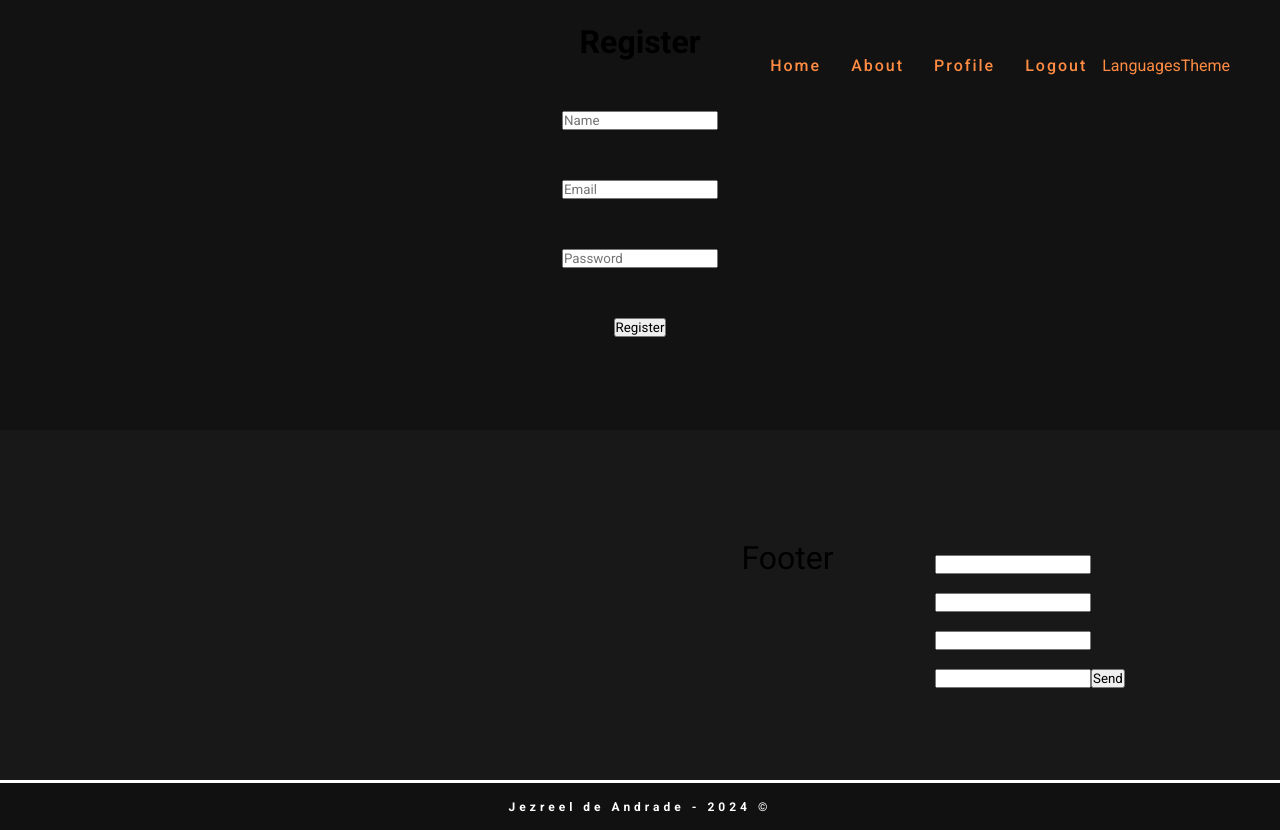
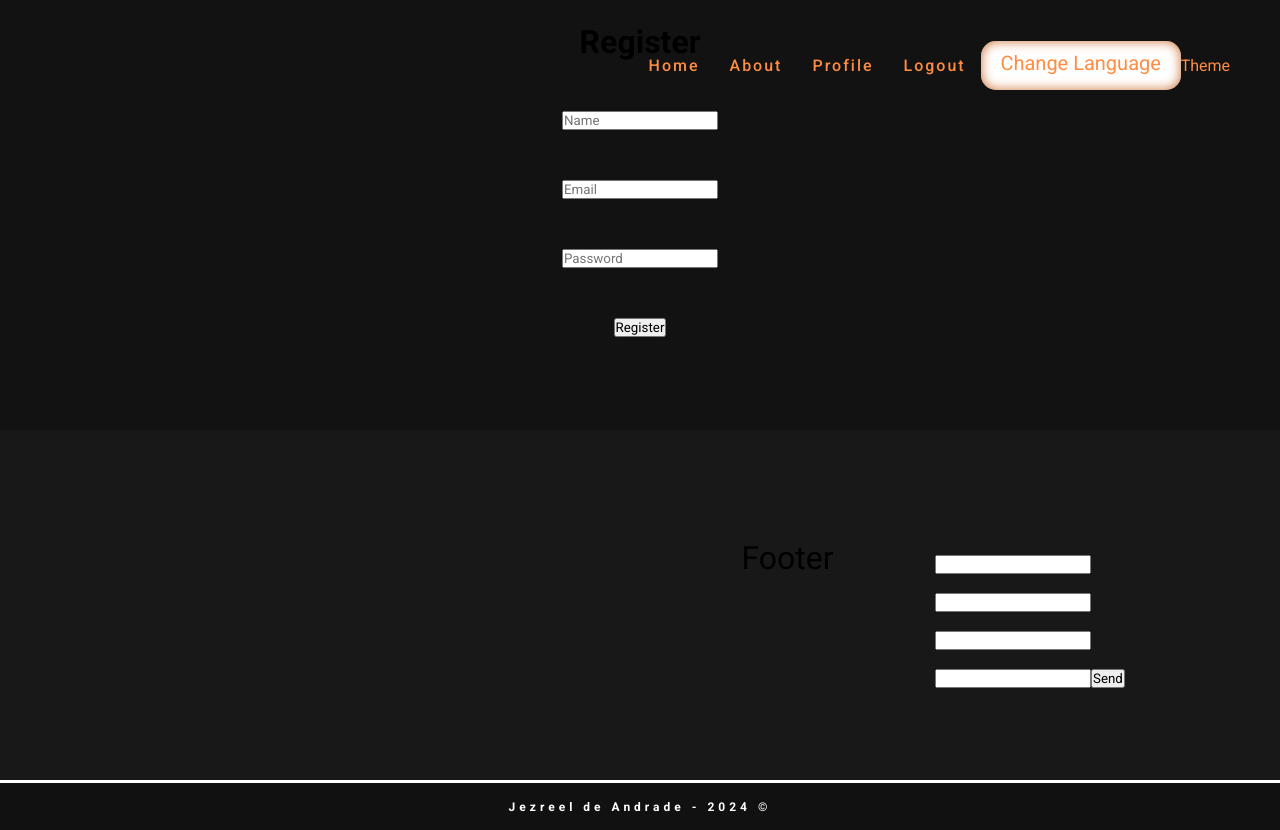
Before and after one commit to woragis/blog-app, a React (Vite) app: page /register in a window 1280 px wide. Built offline with nearby package versions, Linux system fonts and the light colour scheme.

Commit message:
Update language switcher

```diff
--- a/src/components/LanguageSwitcher/styles.ts
+++ b/src/components/LanguageSwitcher/styles.ts
@@ -1,11 +1,10 @@
 import styled from "@emotion/styled";
 import { LanguageOptionsContainerProps } from "../../types/languageSwitcher.types";
 
-export const LanguageOptionsContainer = styled.div<LanguageOptionsContainerProps>`
+export const LanguageOptionsContainer = styled.details<LanguageOptionsContainerProps>`
   --color: ${(_) => _.color};
   color: var(--color);
   background-color: ${(_) => _.backgroundColor};
-  overflow: hidden;
   height: fit-content;
   width: 200px;
   box-shadow: inset 0 0px 12px var(--color);
@@ -15,10 +14,21 @@ export const LanguageOptionsContainer = styled.div<LanguageOptionsContainerProps
   align-items: center;
   flex-direction: column;
   gap: 5px;
-  & > p {
-    font-size: 20px;
-    padding: 10px 15px;
-  }
+  position: relative;
+`;
+
+export const LanguageButton = styled.summary`
+  font-size: 20px;
+  padding: 10px 15px;
+  position: relative;
+`;
+
+export const OptionsContainer = styled.div`
+  position: absolute;
+  bottom: -200%;
+  background-color: black;
+  overflow: visible;
+  height: max-content;
 `;
 
 export const StyledLanguageOption = styled.div`
--- a/src/components/LanguageSwitcher/view.tsx
+++ b/src/components/LanguageSwitcher/view.tsx
@@ -1,5 +1,10 @@
 import { useLanguageSwitcherModel } from "./model";
-import { LanguageOptionsContainer, StyledLanguageOption } from "./styles";
+import {
+  LanguageButton,
+  LanguageOptionsContainer,
+  OptionsContainer,
+  StyledLanguageOption,
+} from "./styles";
 
 export const LanguageSwitcherView = ({
   t,
@@ -22,8 +27,8 @@ export const LanguageSwitcherView = ({
       color={themeColors.secondary.dark}
       backgroundColor={themeColors.background.contrast}
     >
-      <p>{t("changeLanguage")}</p>
-      {languagesComponent}
+      <LanguageButton>{t("changeLanguage")}</LanguageButton>
+      <OptionsContainer>{languagesComponent}</OptionsContainer>
     </LanguageOptionsContainer>
   );
 };
--- a/src/components/Navbar/view.tsx
+++ b/src/components/Navbar/view.tsx
@@ -49,10 +49,7 @@ export const NavbarView = ({
         <NavLinksContainer>
           {navLinksComponent}
           {authLinksComponent}
-          <details>
-            <summary>Languages</summary>
-            <LanguageSwitcher />
-          </details>
+          <LanguageSwitcher />
           <details>
             <summary>Theme</summary>
             <ToggleThemeButton />
```
